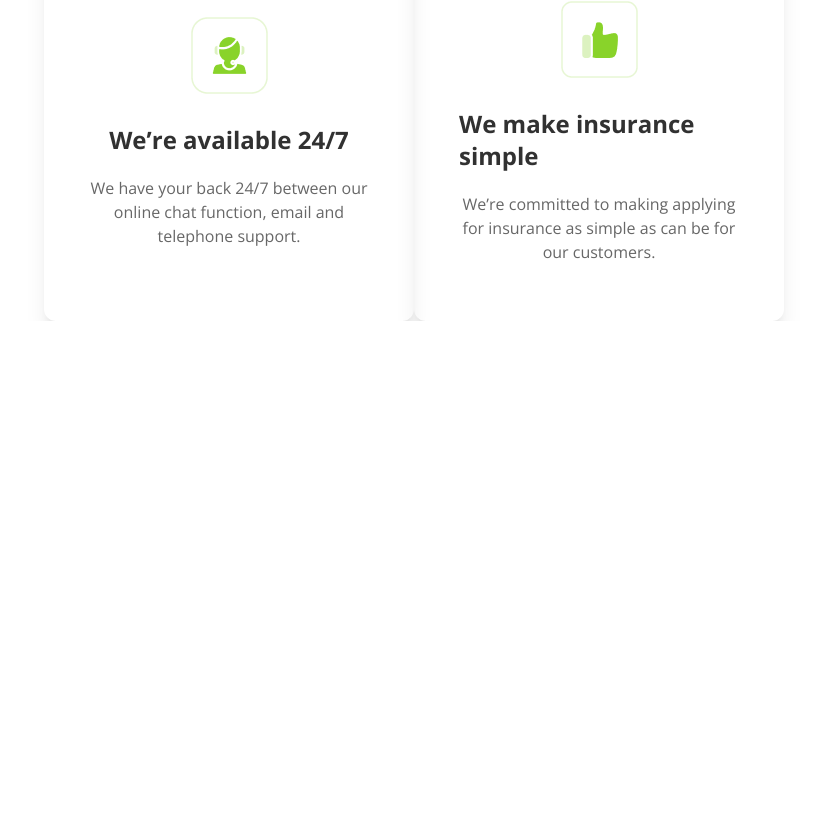
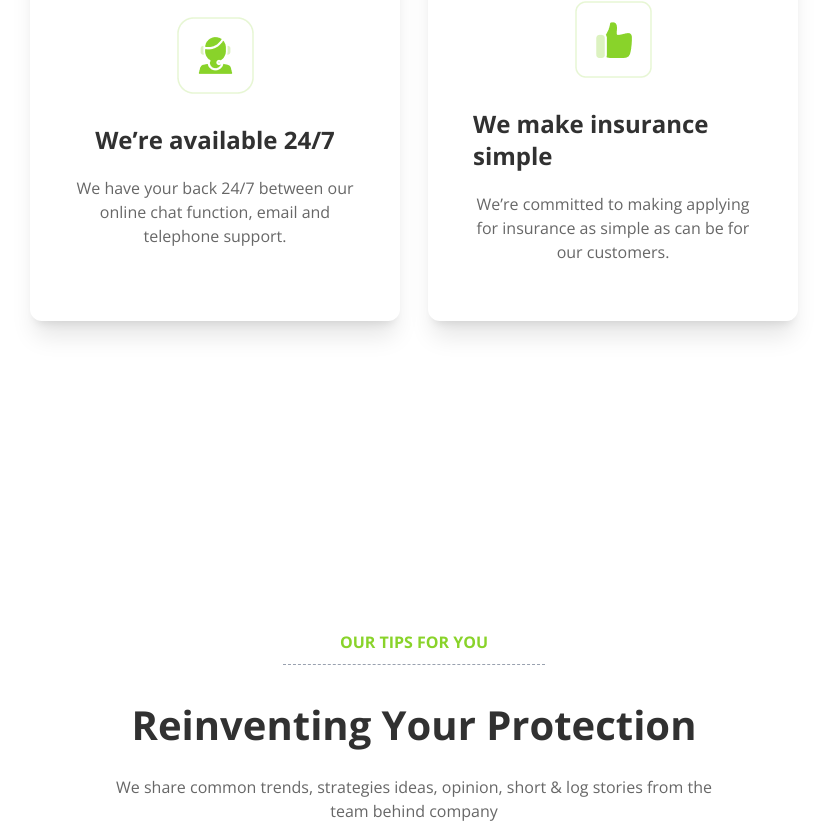
Before and after one commit to EmperorAlii/Pacific-corp-landing-page-with-react, a React (Vite) app in the folder p-corp-landing/: page / in a window 1280 px wide. Shown: the part 2900-3723 px from the top of the page, without its empty margins (226-1053 px from the left). Before the commit the page ends 3221 px from the top, so only its background shows below. Built offline with nearby package versions, Linux system fonts and the light colour scheme.

Commit message:
Completed upto OurTips section

```diff
--- a/p-corp-landing/src/App.jsx
+++ b/p-corp-landing/src/App.jsx
@@ -6,6 +6,7 @@ import Insurances from "./Sections/Insurances";
 import CustomerReview from "./Sections/CustomerReview";
 import YourBenefits from "./Sections/YourBenefits";
 import Features from "./Sections/Features";
+import OurTips from "./Sections/OurTips";
 
 function App() {
   return (
@@ -17,6 +18,7 @@ function App() {
       <CustomerReview />
       <YourBenefits />
       <Features />
+      <OurTips />
     </>
   );
 }
--- a/p-corp-landing/src/Sections/Features.jsx
+++ b/p-corp-landing/src/Sections/Features.jsx
@@ -20,6 +20,7 @@ const Features = () => {
             title="We’re unbiased"
             description="Our online tools help you decide what product is best for you. We’re here to insurance plan you choose."
             showLearnMore={false}
+            disableHover={true}
           >
             <img src={UnBiasedIcon} alt="unBiasedIcon" />
           </FeatureCard>
@@ -28,6 +29,7 @@ const Features = () => {
             title="We have the best prices"
             description="Our insurance plans offers are priced the same everywhere else. We just make them easier for you to find."
             showLearnMore={false}
+            disableHover={true}
           >
             <img src={PricesIcon} alt="PricesIcon" />
           </FeatureCard>
@@ -36,17 +38,19 @@ const Features = () => {
             title="We’re your insurance advocate"
             description="We will deal with the insurance companies for you, even after you’ve bought your plan."
             showLearnMore={false}
+            disableHover={true}
           >
             <img src={TickIcon} alt="TickIcon" />
           </FeatureCard>
         </Flex>
 
         {/* Second row of features */}
-        <Flex className="!justify-center mt-[85px]">
+        <Flex className="!justify-center mt-[85px] gap-7">
           <FeatureCard
             title="We’re available 24/7"
             description="We have your back 24/7 between our online chat function, email and telephone support."
             showLearnMore={false}
+            disableHover={true}
           >
             <img src={ServiceIcon} alt="ServiceIcon" />
           </FeatureCard>
@@ -55,6 +59,7 @@ const Features = () => {
             title="We make insurance simple"
             description="We’re committed to making applying for insurance as simple as can be for our customers."
             showLearnMore={false}
+            disableHover={true}
           >
             <img src={FingerIcon} alt="FingerIcon" />
           </FeatureCard>
--- /dev/null
+++ b/p-corp-landing/src/Sections/OurTips.jsx
@@ -0,0 +1,16 @@
+import React from "react";
+import SectionHeader from "../components/SectionHeader";
+
+const OurTips = () => {
+  return (
+    <>
+      <SectionHeader
+        label="OUR TIPS FOR YOU"
+        title="Reinventing Your Protection"
+        description="We share common trends, strategies ideas, opinion, short & log stories from the team behind company"
+      ></SectionHeader>
+    </>
+  );
+};
+
+export default OurTips;
--- a/p-corp-landing/src/components/Card.jsx
+++ b/p-corp-landing/src/components/Card.jsx
@@ -2,10 +2,20 @@ import React from "react";
 import { FaArrowRight } from "react-icons/fa6";
 import Flex from "./Flex";
 
-const Card = ({ children, title, description, showLearnMore = true }) => {
+const Card = ({
+  children,
+  title,
+  description,
+  showLearnMore = true,
+  disableHover = false,
+}) => {
   return (
     <>
-      <Flex className="flex-col !justify-center w-[370px] h-[377px] px-[45px] shadow-xl rounded-xl transition-transform duration-300 hover:-translate-y-20">
+      <Flex
+        className={`flex-col !justify-center w-[370px] h-[377px] px-[45px] shadow-xl rounded-xl transition-transform duration-300 ${
+          disableHover ? "" : "hover:-translate-y-20"
+        }`}
+      >
         <div>{children}</div>
         <h3 className="font-bold text-2xl text-[#313131] pt-7.5">{title}</h3>
         <p className="text-center text-[16px] pt-5">{description}</p>
```
Also changed, not shown: 1 other file (tests, documents, lock files or other folders).
